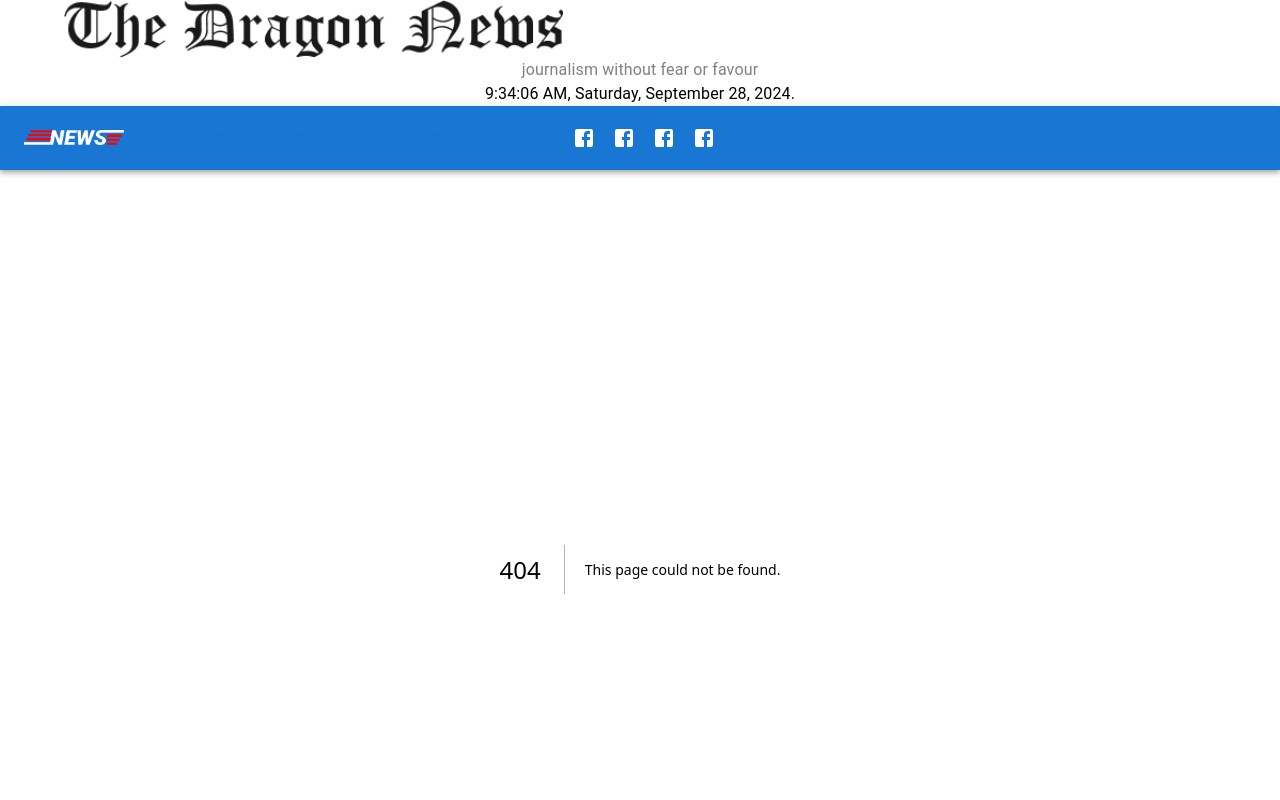
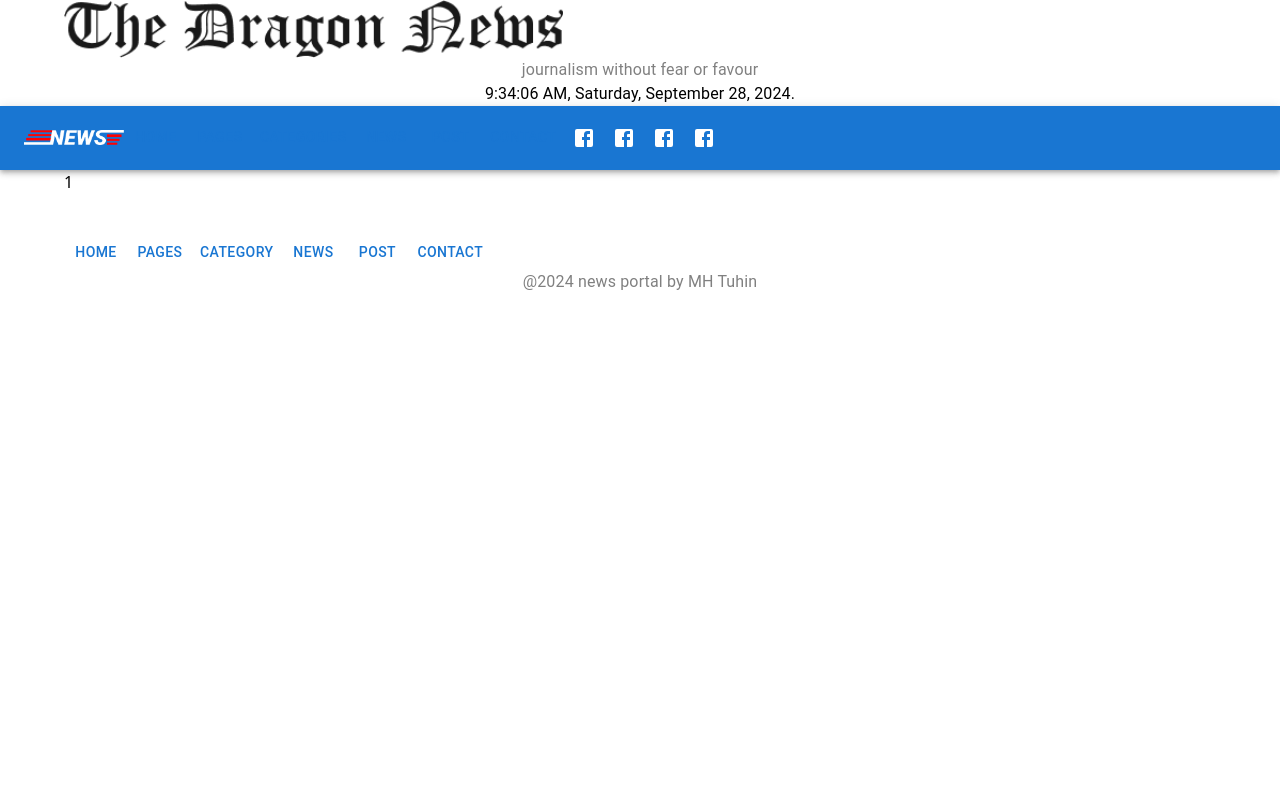
Before and after one commit to tuhincoder/news-portal, a Next.js app: page /1/1 in a window 1280 px wide. Before the commit this address had no page. Shown: the top 800 px of the page. Built offline with nearby package versions, Linux system fonts and the light colour scheme.

Commit message:
category details page add

```diff
--- /dev/null
+++ b/src/app/[news]/[newsId]/page.js
@@ -0,0 +1,11 @@
+import React from 'react';
+
+const NewsDetailsPage = ({ params }) => {
+    return (
+        <div>
+            {params.newsId}
+        </div>
+    );
+};
+
+export default NewsDetailsPage;
--- a/src/app/categories/[categoriesId]/page.js
+++ b/src/app/categories/[categoriesId]/page.js
@@ -1,6 +1,7 @@
 import { getCategoryNews } from '@/utils/getCategoryNews';
 import { Box, Card, CardActionArea, CardContent, CardMedia, Grid, Typography } from '@mui/material';
 import Image from 'next/image';
+import Link from 'next/link';
 import React from 'react';
 
 const DynamicPage = async ({ params, searchParams }) => {
@@ -18,6 +19,7 @@ const DynamicPage = async ({ params, searchParams }) => {
                         data.map(item => (
                             <Grid key={item.id} item xs={6}>
                                 {/* first */}
+                                <Link href={`/${item.category.toLowerCase()}/${item._id}`}>
                                     <Card >
                                         <CardActionArea>
                                             <CardMedia style={{ "& img": { width: '100%', height: '250px' } }}>
@@ -37,6 +39,7 @@ const DynamicPage = async ({ params, searchParams }) => {
                                             </CardContent>
                                         </CardActionArea>
                                     </Card>
+                                </Link>
                             </Grid>
 
                         ))
--- a/src/utils/getCategoryList.js
+++ b/src/utils/getCategoryList.js
@@ -1,5 +1,7 @@
 export const getCategoryList = async () => {
-    const res = await fetch('https://the-news-portal-server.vercel.app/categories')
+    const res = await fetch('https://the-news-portal-server.vercel.app/categories', {
+        cache: "no-store"
+    })
     const data = res.json()
     return data;
 }
```
Lines whose indentation alone changed are shown as unchanged.
